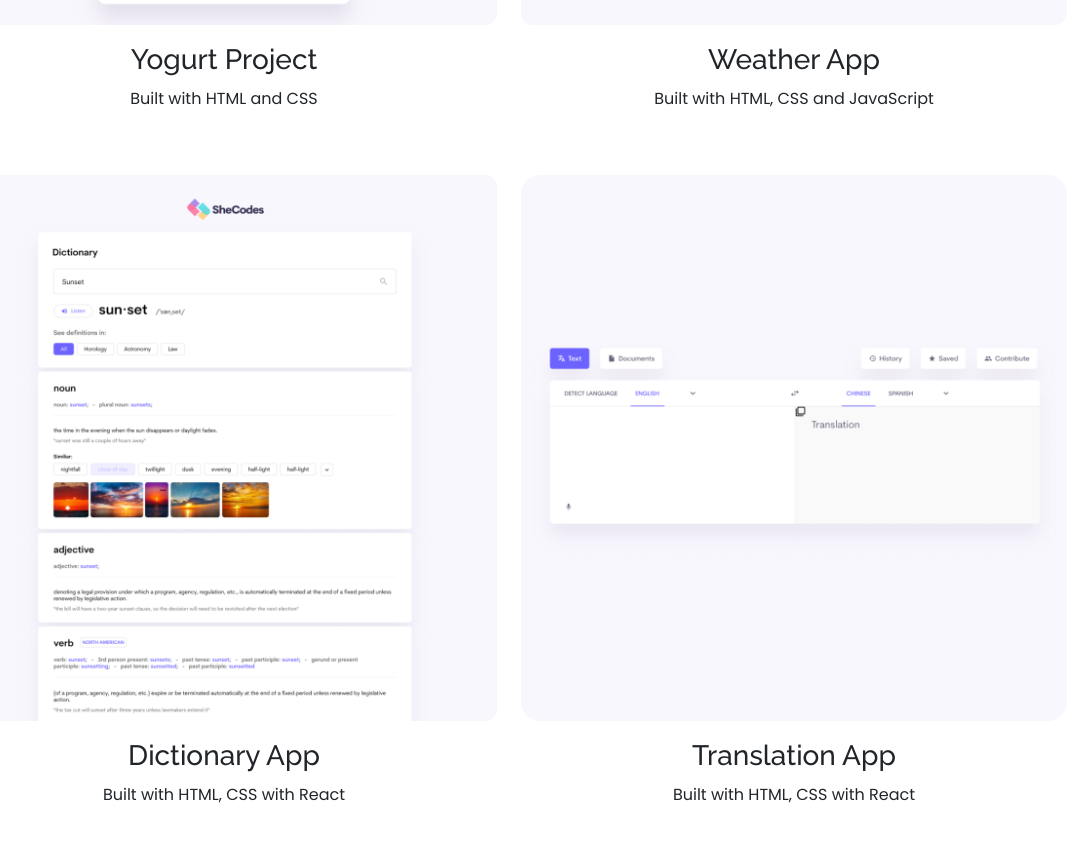
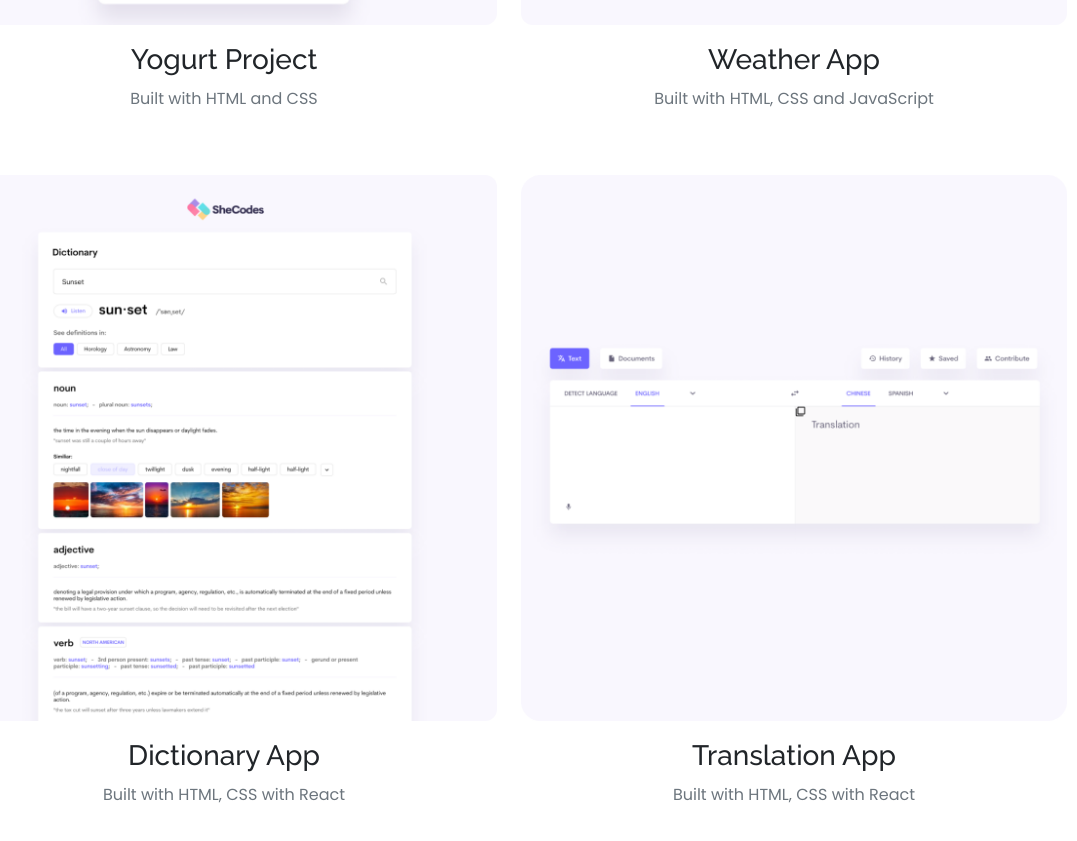
Before and after one commit to cogrady42/portfolio-project, a plain HTML site: page work.html in a window 1280 px wide. Shown: the part 755-1596 px from the top of the page, without its empty margins (131-1208 px from the left). Drawn offline with nearby package versions, Linux system fonts and the light colour scheme.

Commit message:
changed p opacity

```diff
--- a/work.html
+++ b/work.html
@@ -26,14 +26,14 @@
     <img class="img-fluid" src="images/yogurt.png" alt="">
     </a>
     <h2 class="mt-3">Yogurt Project</h2>
-    <p>Built with HTML and CSS </p>
+    <p class="text-muted">Built with HTML and CSS </p>
         </div>
         <div class="col-sm second-col">
             <a href="#">
             <img class="img-fluid" src="images/weather.png" alt="">
         </a>
             <h2 class="mt-3">Weather App</h2>
-            <p>Built with HTML, CSS and JavaScript</p>
+            <p class="text-muted">Built with HTML, CSS and JavaScript</p>
         </div>
     </div>
     <div class="row mt-5">
@@ -42,14 +42,14 @@
     <img class="img-fluid" src="images/dictionary.png" alt="">
     </a>
     <h2 class="mt-3">Dictionary App</h2>
-    <p>Built with HTML, CSS with React</p>
+    <p class="text-muted">Built with HTML, CSS with React</p>
         </div>
         <div class="col-sm second-col">
             <a href="#">
             <img class="img-fluid" src="images/translationapp.png" alt="">
         </a>
             <h2 class="mt-3">Translation App</h2>
-            <p>Built with HTML, CSS with React</p>
+            <p class="text-muted">Built with HTML, CSS with React</p>
         </div>
     </div>
     </div>
```
